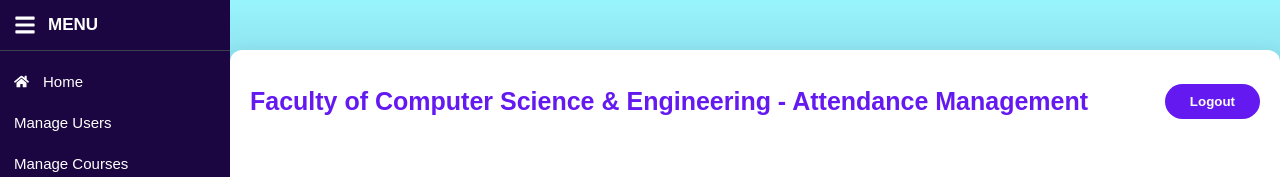
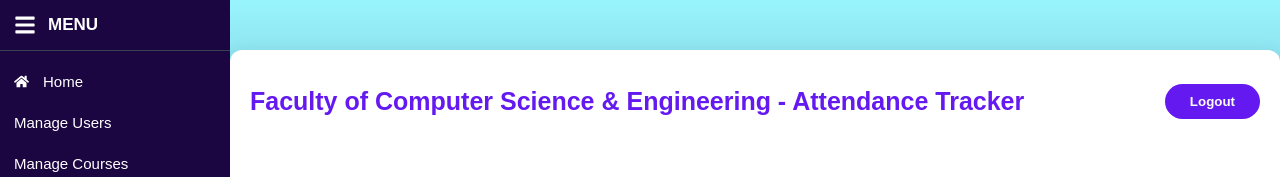
Before and after one commit to alexandrastroiu/attendance-tracker, a React (Create React App) app in the folder frontend/my-app/: page /home in a window 1280 px wide. Shown: the top 177 px of the page. Built offline with nearby package versions, Linux system fonts and the light colour scheme; sample sign-in values are in the browser's storage.

Commit message:
Change title in mainpage and homepage
Signed-off-by: Alexandra Stroiu <alexandra.stroiu@stud.acs.upb.ro>

```diff
--- a/frontend/my-app/src/components/HomePage/Home.jsx
+++ b/frontend/my-app/src/components/HomePage/Home.jsx
@@ -90,7 +90,7 @@ const Home = () => {
     <div className="home-container">
       <Navbar />
       <header className="home-header">
-        <h1>Faculty of Computer Science  & Engineering -  Attendance Management</h1>
+        <h1>Faculty of Computer Science  & Engineering -  Attendance Tracker</h1>
 
         <button className="logout-button" onClick={handleLogout}>
           Logout
--- a/frontend/my-app/src/components/Mainpage/MainPage.jsx
+++ b/frontend/my-app/src/components/Mainpage/MainPage.jsx
@@ -23,7 +23,7 @@ export default function Main() {
 
         <h2 className="home-dept-text">Department of Computer Science and Engineering</h2>
 
-        <h1 className="home-title">Attendance Management Website</h1>
+        <h1 className="home-title">Attendance Tracker</h1>
         <div className="home-underline"></div>
 
         <p className="home-description">
```
